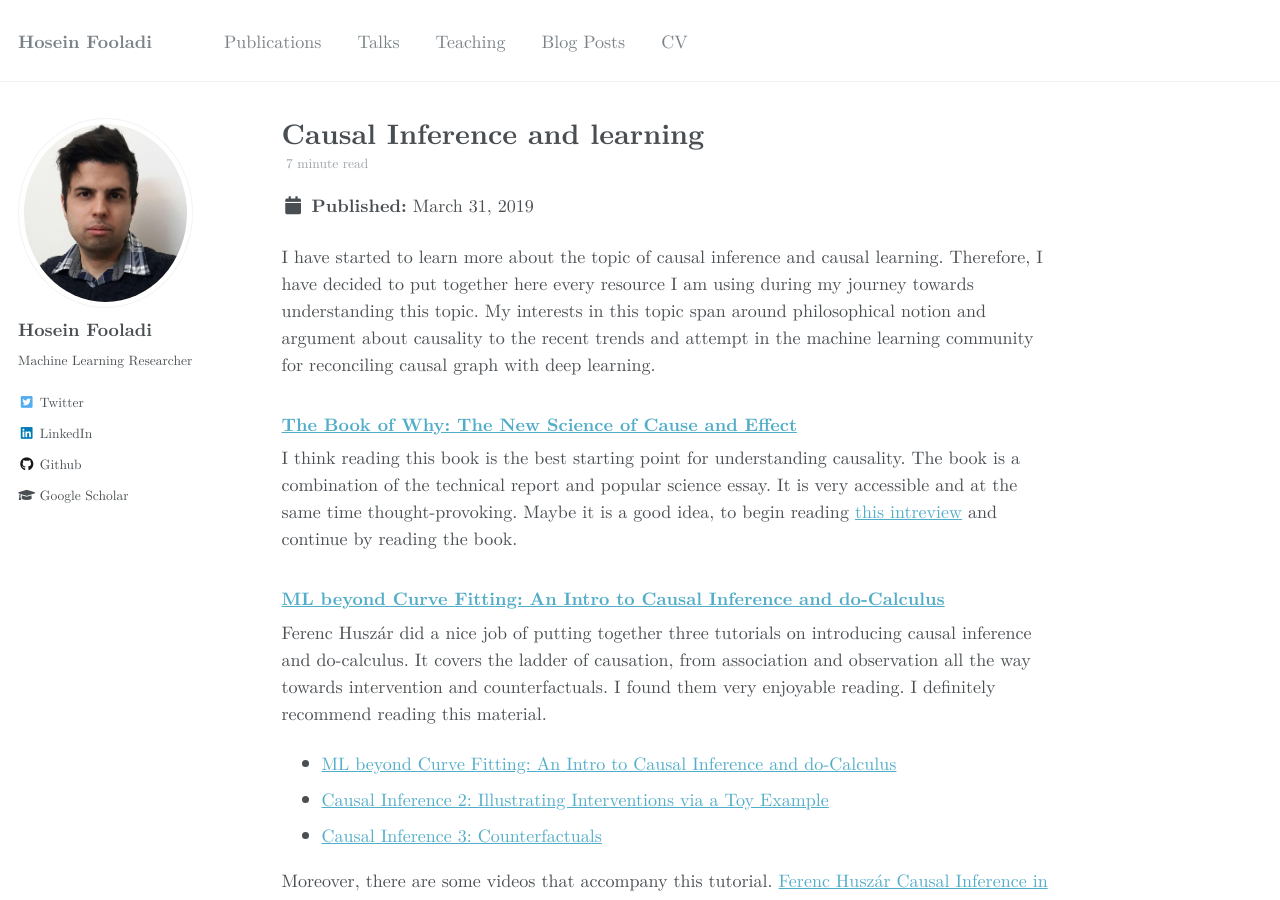
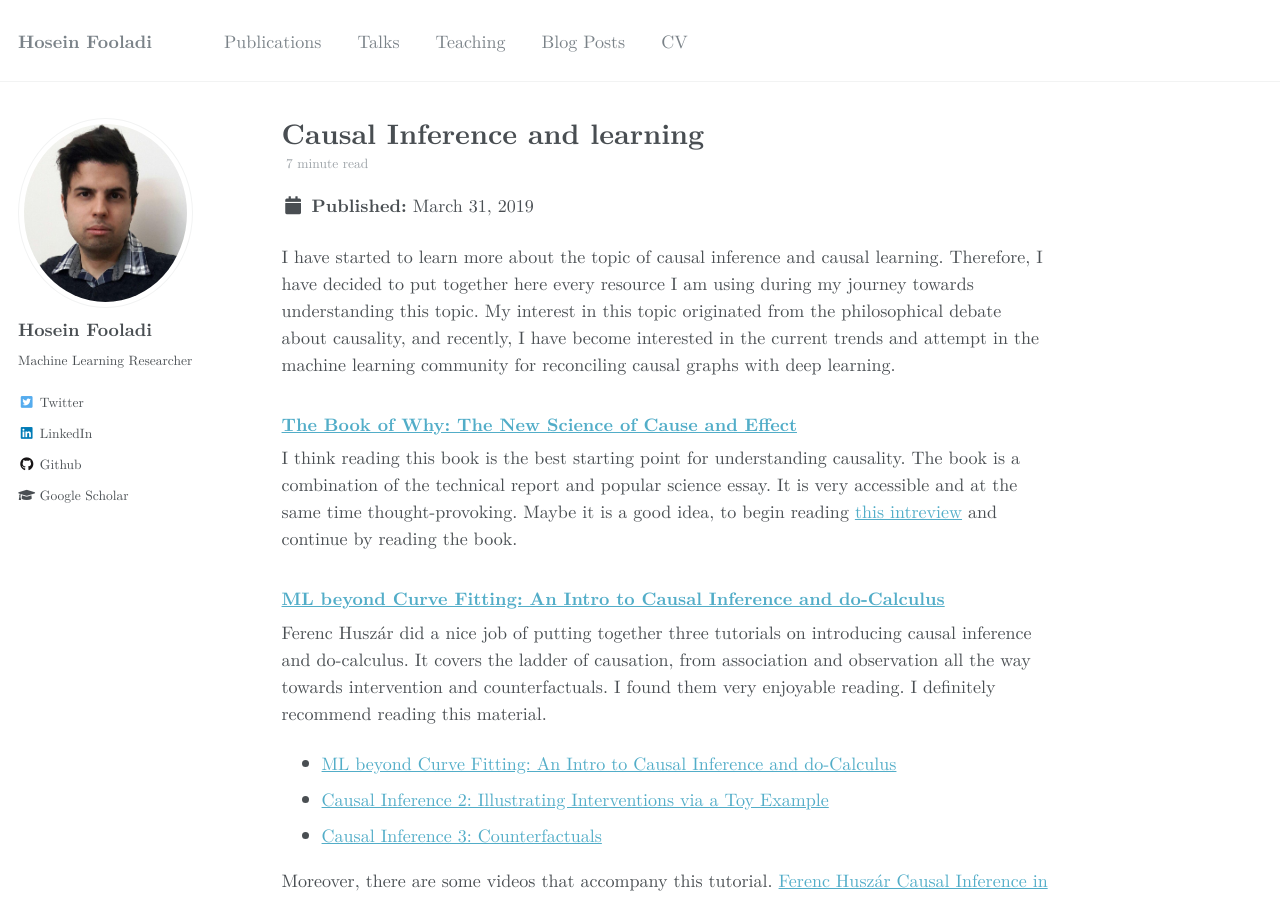
Before and after one commit to HFooladi/HFooladi.github.io, a Jekyll site: the page built from _posts/2019-04-01-Causal_Inference_and_learning.md, in a window 1280 px wide and 900 px high. Built offline with Jekyll 4.4.1, drawn with Linux system fonts in a browser that asks for light colours; some web fonts are replaced; formulas are drawn with MathJax 3; comment, search, counter and statistics services are not loaded; some of the changed text lies outside the part shown.

Commit message:
minor edit of causality post

```diff
--- a/_posts/2019-04-01-Causal_Inference_and_learning.md
+++ b/_posts/2019-04-01-Causal_Inference_and_learning.md
@@ -8,7 +8,9 @@ tags:
 
 ---
 
-I have started to learn more about the topic of causal inference and causal learning. Therefore, I have decided to put together here every resource I am using during my journey towards understanding this topic. My interests in this topic span around philosophical notion and argument about causality to the recent trends and attempt in the machine learning community for reconciling causal graph with deep learning.
+I have started to learn more about the topic of causal inference and causal learning. Therefore, I have decided to put together here every resource
+I am using during my journey towards understanding this topic. My interest in this topic originated from the philosophical debate about causality,
+and recently, I have become interested in the current trends and attempt in the machine learning community for reconciling causal graphs with deep learning.
 
 ### [The Book of Why: The New Science of Cause and Effect](https://www.amazon.com/Book-Why-Science-Cause-Effect/dp/046509760X)
 
```
Also changed, not shown: other parts of _posts/2019-04-01-Causal_Inference_and_learning.md (+1 -1 lines).
